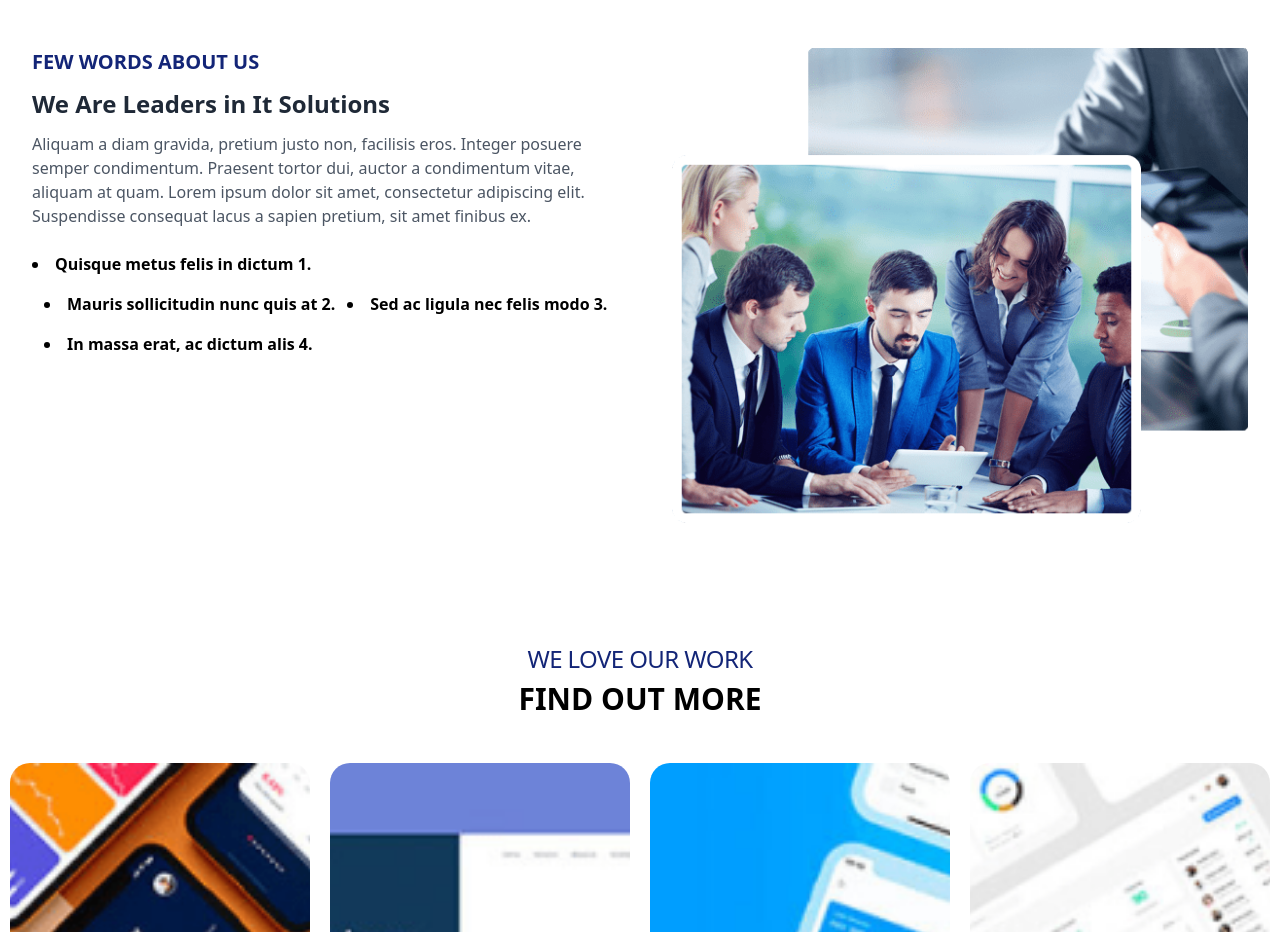
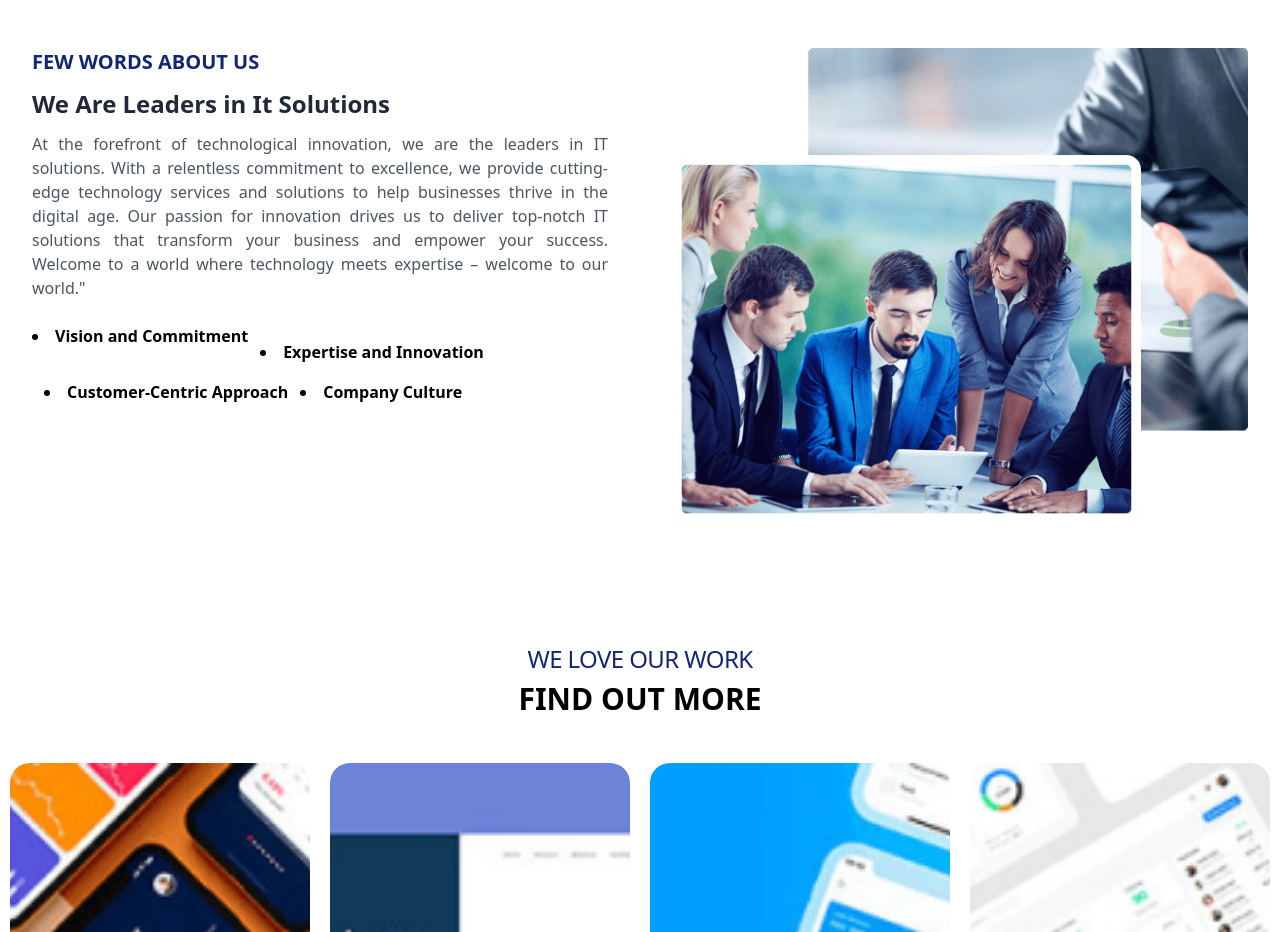
Before and after one commit to JuanPabloDiaz/landingZone, a React (Create React App) app in the folder landing-page/: page / in a window 1280 px wide. Shown: the part 1840-2772 px from the top of the page. Built offline with nearby package versions, Linux system fonts and the light colour scheme.

Commit message:
MVP2 >> ABOUT US: Paragraph needs to be related

```diff
--- a/landing-page/src/components/About.jsx
+++ b/landing-page/src/components/About.jsx
@@ -10,27 +10,29 @@ export default () => {
             <p className="text-gray-800 text-3xl font-bold sm:text-2xl">
               We Are Leaders in It Solutions
             </p>
-            <p>
-              Aliquam a diam gravida, pretium justo non, facilisis eros. Integer
-              posuere semper condimentum. Praesent tortor dui, auctor a
-              condimentum vitae, aliquam at quam. Lorem ipsum dolor sit amet,
-              consectetur adipiscing elit. Suspendisse consequat lacus a sapien
-              pretium, sit amet finibus ex.
+            <p className="text-justify">
+              At the forefront of technological innovation, we are the leaders
+              in IT solutions. With a relentless commitment to excellence, we
+              provide cutting-edge technology services and solutions to help
+              businesses thrive in the digital age. Our passion for innovation
+              drives us to deliver top-notch IT solutions that transform your
+              business and empower your success. Welcome to a world where
+              technology meets expertise – welcome to our world."
             </p>
           </div>
           <div className="mt-6 max-w-lg lg:max-w-none">
             <ul className="space-y-4 flex flex-col md:flex-row md:flex-wrap md:space-x-3">
               <li className="list-disc list-inside text-black font-semibold">
-                Quisque metus felis in dictum 1.
+                Vision and Commitment
               </li>
               <li className="list-disc list-inside text-black font-semibold">
-                Mauris sollicitudin nunc quis at 2.
+                Expertise and Innovation
               </li>
               <li className="list-disc list-inside text-black font-semibold">
-                Sed ac ligula nec felis modo 3.
+                Customer-Centric Approach
               </li>
               <li className="list-disc list-inside text-black font-semibold">
-                In massa erat, ac dictum alis 4.
+                Company Culture
               </li>
             </ul>
           </div>
```
